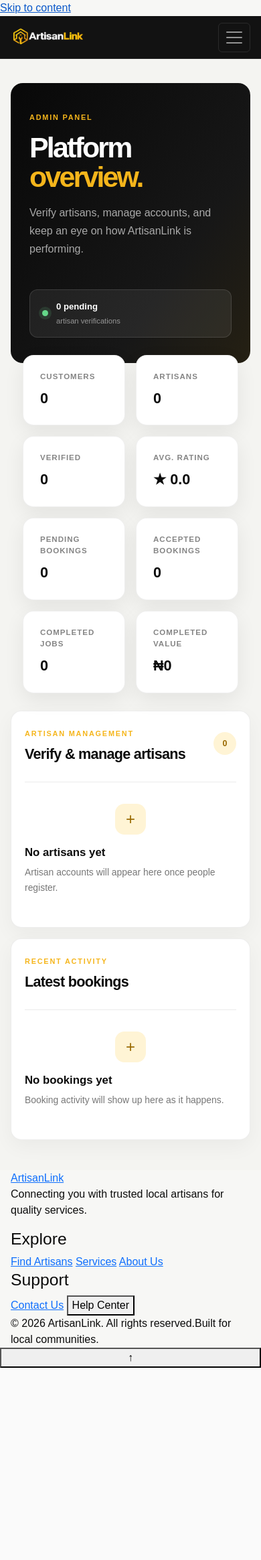
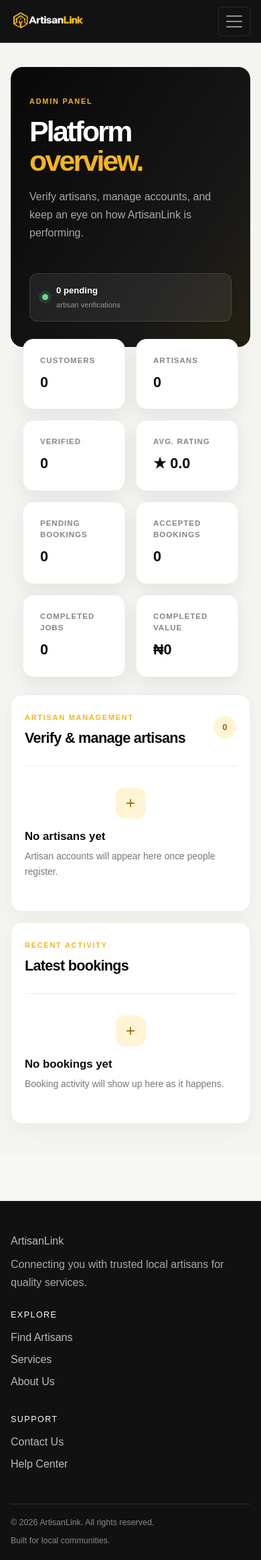
Before and after one commit to Vichi-King/ArtisanLink, a Flask app: page /admin/dashboard in a window 390 px wide. Shown: the whole page at 67% size. Before the commit the page ends 2042 px from the top, so only its background shows below. Run offline with Flask 3, Linux system fonts and the light colour scheme; the visitor is signed in with stand-in values (Sample User, id 1); data that the repository does not hold is empty.

Commit message:
Complete Phase 1 responsive experience polish

```diff
--- a/app/static/css/responsive.css
+++ b/app/static/css/responsive.css
@@ -1,32 +1,57 @@
-/* ArtisanLink responsive layer. Loaded after style.css so existing desktop design stays intact. */
+/* ArtisanLink responsive layer. Loaded after style.css so the desktop design stays intact. */
+* { box-sizing: border-box; }
+html { scroll-behavior: smooth; }
+img { max-width: 100%; height: auto; }
+button, a, input, select, textarea { -webkit-tap-highlight-color: transparent; }
 
-* { box-sizing: border-box; }
-img { max-width: 100%; }
+.al-skip-link { position: fixed; left: 12px; top: -60px; z-index: 9999; padding: 10px 14px; background: #111; color: #fff; border-radius: 8px; text-decoration: none; font-weight: 700; }
+.al-skip-link:focus { top: 12px; }
+
+.al-site-footer { margin-top: 70px; padding: 48px 0 20px; background: #111; color: #ddd; }
+.al-footer-grid { display: grid; grid-template-columns: 2fr 1fr 1fr; gap: 40px; }
+.al-footer-brand { display: inline-block; margin-bottom: 10px; color: #fff; font-size: 1.45rem; font-weight: 800; text-decoration: none; }
+.al-footer-grid p { max-width: 360px; margin: 0; color: #aaa; line-height: 1.7; }
+.al-footer-grid h2 { margin: 0 0 14px; color: #fff; font-size: .78rem; letter-spacing: 1.5px; text-transform: uppercase; }
+.al-footer-grid a, .al-footer-help { display: block; margin: 0 0 9px; padding: 0; border: 0; background: transparent; color: #bbb; text-decoration: none; font: inherit; cursor: pointer; }
+.al-footer-grid a:hover, .al-footer-help:hover { color: #fff; }
+.al-footer-bottom { display: flex; justify-content: space-between; gap: 20px; margin-top: 38px; padding-top: 18px; border-top: 1px solid rgba(255,255,255,.12); color: #888; font-size: .78rem; }
+.al-back-top { position: fixed; right: 20px; bottom: 20px; z-index: 1000; width: 44px; height: 44px; border: 0; border-radius: 50%; background: #111; color: #fff; font-size: 1.2rem; opacity: 0; visibility: hidden; transform: translateY(10px); transition: .2s ease; box-shadow: 0 8px 25px rgba(0,0,0,.18); cursor: pointer; }
+.al-back-top.visible { opacity: 1; visibility: visible; transform: translateY(0); }
+.al-back-top:hover { background: #f2c94c; color: #111; }
 
 /* Shared account / booking helpers */
 .bookings-header-actions { display: flex; gap: 12px; flex-wrap: wrap; justify-content: flex-end; }
 .al-dashboard-back-btn { background: #111 !important; border-color: #111 !important; color: #fff !important; }
 .al-dashboard-back-btn:hover, .al-dashboard-back-btn:focus { background: #f2c94c !important; border-color: #f2c94c !important; color: #111 !important; }
-
-.artisan-account-danger { margin-top: 28px; padding: 28px 30px; border: 1px solid rgba(180, 30, 30, .18); border-radius: 18px; background: #fff; display: flex; align-items: center; justify-content: space-between; gap: 24px; }
+.artisan-account-danger { margin-top: 28px; padding: 28px 30px; border: 1px solid rgba(180,30,30,.18); border-radius: 18px; background: #fff; display: flex; align-items: center; justify-content: space-between; gap: 24px; }
 .artisan-account-danger span { font-size: .72rem; font-weight: 800; letter-spacing: 1.8px; color: #a33; }
 .artisan-account-danger h2 { margin: 5px 0 6px; font-size: 1.15rem; }
 .artisan-account-danger p { margin: 0; color: #777; line-height: 1.55; }
 .al-danger-outline-btn { flex: 0 0 auto; border: 1px solid #b42318; background: transparent; color: #b42318; border-radius: 10px; padding: 11px 18px; font-weight: 700; }
 .al-danger-outline-btn:hover { background: #b42318; color: #fff; }
 .al-danger-submit { background: #b42318 !important; border-color: #b42318 !important; color: #fff !important; }
-
 .al-booking-waiting, .al-booking-done, .al-booking-not-done, .al-booking-muted { display: inline-block; max-width: 230px; font-size: .82rem; line-height: 1.4; color: #777; }
 .al-booking-done { color: #287a45; font-weight: 700; }
 .al-booking-not-done { color: #a06000; }
 .completion-confirmation strong { display: block; margin-bottom: 8px; font-size: .84rem; }
 .completion-actions { display: flex; gap: 7px; flex-wrap: wrap; }
 
+/* Forms: keep controls easy to tap and prevent accidental horizontal overflow. */
+.form-control, .form-select, textarea, input, select { max-width: 100%; }
+.form-control, .form-select { min-height: 44px; }
+textarea.form-control { min-height: 120px; }
+
+@media (max-width: 1199.98px) {
+    .navbar-nav { gap: 0; }
+    .navbar .nav-link { white-space: nowrap; }
+}
+
 @media (max-width: 991.98px) {
     .navbar .container { padding-left: 18px; padding-right: 18px; }
     .navbar-collapse { padding: 10px 0 14px; }
-    .navbar-nav { gap: 2px; }
-    .navbar .nav-link { padding: 10px 8px !important; }
+    .navbar-nav { align-items: stretch !important; gap: 2px; }
+    .navbar .nav-link { padding: 10px 8px !important; white-space: normal; }
+    .al-nav-user { border-top: 1px solid rgba(255,255,255,.1); margin-top: 5px; }
     .artisan-dashboard { overflow-x: hidden; }
     .artisan-dashboard-grid { grid-template-columns: 1fr !important; }
     .artisan-dashboard-hero { gap: 20px; }
@@ -42,6 +67,8 @@ img { max-width: 100%; }
     .navbar { min-height: 64px; }
     .navbar-logo { width: 112px; }
     .navbar-toggler { padding: 6px 8px; }
+    .hero-section, .hero, .page-hero { min-height: auto; }
+    .hero-title { max-width: 100%; }
     .artisan-dashboard { padding-top: 36px; padding-bottom: 45px; }
     .artisan-dashboard-hero { display: flex; flex-direction: column; align-items: stretch; }
     .artisan-dashboard-intro h1 { font-size: clamp(2.25rem, 11vw, 3.2rem); line-height: 1.02; }
@@ -85,6 +112,10 @@ img { max-width: 100%; }
     .public-artisan-grid { grid-template-columns: 1fr !important; }
     .public-artisan-service-list li { flex-direction: column; align-items: stretch !important; gap: 12px; }
     .public-artisan-book-btn { text-align: center; }
+    .al-footer-grid { grid-template-columns: 1fr 1fr; gap: 28px; }
+    .al-footer-grid > div:first-child { grid-column: 1 / -1; }
+    .al-footer-bottom { flex-direction: column; gap: 8px; }
+    .al-back-top { right: 14px; bottom: 14px; width: 42px; height: 42px; }
 }
 
 @media (max-width: 420px) {
@@ -93,4 +124,6 @@ img { max-width: 100%; }
     .artisan-avatar { width: 48px; height: 48px; }
     .artisan-service-item { padding: 12px !important; }
     .al-dashboard-secondary-btn, .artisan-primary-action, .artisan-secondary-action { min-height: 44px; }
+    .al-footer-grid { grid-template-columns: 1fr; }
+    .al-footer-grid > div:first-child { grid-column: auto; }
 }
```
